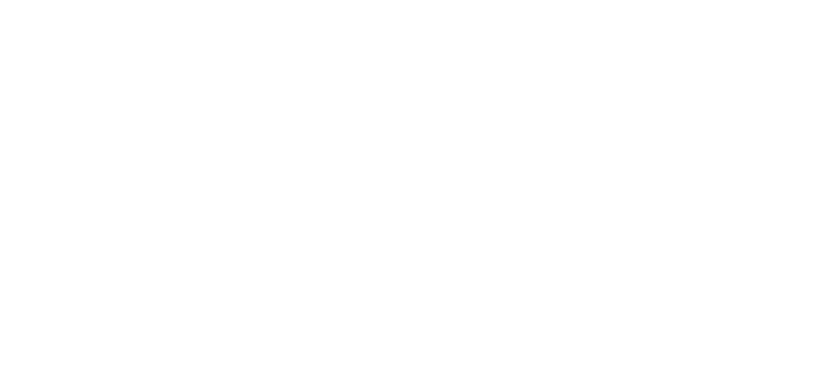
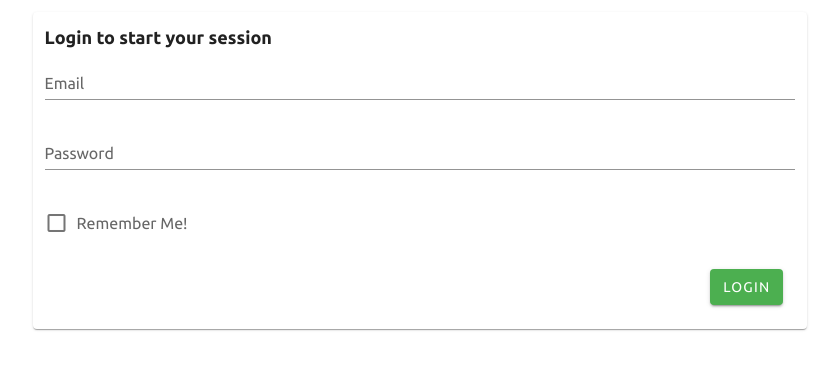
Before and after one commit to alighadiri/akaun-ting, a Vue app: page /#/login in a window 1280 px wide. Shown: the top 370 px of the page, without its empty margins (27-866 px from the left). Built offline with nearby package versions, Linux system fonts and the light colour scheme.

Commit message:
login functionality done

```diff
--- a/src/components/Install.vue
+++ b/src/components/Install.vue
@@ -20,7 +20,7 @@
 							v-form(ref="database")
 								v-text-field(label="Hostname" :rules="requiredRules" v-model="selectedDatabse.hostname" prepend-icon="mdi-server")
 								v-text-field(label="Username" :rules="lengthRules" v-model="selectedDatabse.username" prepend-icon="mdi-account")
-									v-text-field(label="Password" :rules="lengthRules" type="password" v-model="selectedDatabse.password" prepend-icon="mdi-key-variant")
+								v-text-field(label="Password" type="password" v-model="selectedDatabse.password" prepend-icon="mdi-key-variant")
 								v-text-field(label="Database" :rules="requiredRules" v-model="selectedDatabse.database" prepend-icon="mdi-database")
 							div.d-flex.justify-end
 								v-btn.pa-3.ma-3(color="primary" elevation="2" @click="databaseValidation") Next
@@ -34,7 +34,6 @@
 								v-text-field(label="Admin Password" :rules="lengthRules" type="password" v-model="selectedAdmin.adminPassword" prepend-icon="mdi-key-variant")
 							div.d-flex.justify-end
 								v-btn.pa-3.ma-3(color="primary" elevation="2" @click="adminValidation") Next
-
 
 </template>
 
@@ -62,7 +61,6 @@
       lengthRules: [(value) => !!value || "Required.", (value) => (value || "").length >= 6 || "Min 6 characters"],
       emailRules: [
         (value) => !!value || "Required.",
-        (value) => (value || "").length >= 6 || "Min 6 characters",
         (value) => {
           const pattern = /^(([^<>()[\]\\.,;:\s@"]+(\.[^<>()[\]\\.,;:\s@"]+)*)|(".+"))@((\[[0-9]{1,3}\.[0-9]{1,3}\.[0-9]{1,3}\.[0-9]{1,3}])|(([a-zA-Z\-0-9]+\.)+[a-zA-Z]{2,}))$/;
           return pattern.test(value) || "Invalid e-mail.";
@@ -83,7 +81,7 @@
     },
     adminValidation() {
       if (this.$refs.admin.validate()) {
-				this.$router.push({ path: '/login' })
+        this.$router.push({ path: "/login" });
       }
     },
   },
--- /dev/null
+++ b/src/components/Login.vue
@@ -0,0 +1,42 @@
+<template lang="pug">
+	v-app
+		v-container
+			v-sheet.col-8(color="white" elevation="1" rounded)
+				h1 Login to start your session
+				v-form(ref="login")
+					v-text-field(label="Email" :rules="emailRules" v-model="enteredLoginData.email")
+					v-text-field(label="Password" :rules="passwordRules" type="password" v-model="enteredLoginData.password")
+					v-checkbox(label="Remember Me!" v-model="enteredLoginData.rememberMe")
+					div.d-flex.justify-end
+						v-btn.pa-3.ma-3(color="success" elevation="2" @click="submit") Login
+</template>
+
+<script>
+export default {
+  name: "Login",
+  data() {
+    return {
+      enteredLoginData: {
+        email: "",
+        password: "",
+        rememberMe: false,
+      },
+      emailRules: [
+        (value) => !!value || "Required.",
+        (value) => {
+          const pattern = /^(([^<>()[\]\\.,;:\s@"]+(\.[^<>()[\]\\.,;:\s@"]+)*)|(".+"))@((\[[0-9]{1,3}\.[0-9]{1,3}\.[0-9]{1,3}\.[0-9]{1,3}])|(([a-zA-Z\-0-9]+\.)+[a-zA-Z]{2,}))$/;
+          return pattern.test(value) || "Invalid e-mail.";
+        },
+      ],
+      passwordRules: [(value) => !!value || "Required.", (value) => (value || "").length >= 6 || "Min 6 characters"],
+    };
+  },
+  methods: {
+    submit() {
+      if (this.$refs.login.validate()) {
+				this.$router.push({ path: '/wizard' })
+      }
+    },
+  },
+};
+</script>
--- /dev/null
+++ b/src/components/Wizard.vue
@@ -0,0 +1,9 @@
+<template lang="pug">
+	h1 dadfdfdfaf
+</template>
+
+<script>
+export default {
+	name: "Wizard"
+}
+</script>
--- a/src/router/index.js
+++ b/src/router/index.js
@@ -1,6 +1,8 @@
 import Vue from "vue";
 import VueRouter from "vue-router";
 import Install from "../components/Install";
+import Login from "../components/Login";
+import Wizard from "../components/Wizard"
 
 Vue.use(VueRouter);
 
@@ -10,6 +12,16 @@
     name: "Install",
     component: Install,
   },
+  {
+    path: "/login",
+    name: "Login",
+    component: Login,
+  },
+  {
+    path: "/wizard",
+    name: "Wizard",
+    component: Wizard,
+  },
 ];
 
 const router = new VueRouter({
```
Lines whose indentation alone changed are shown as unchanged.
